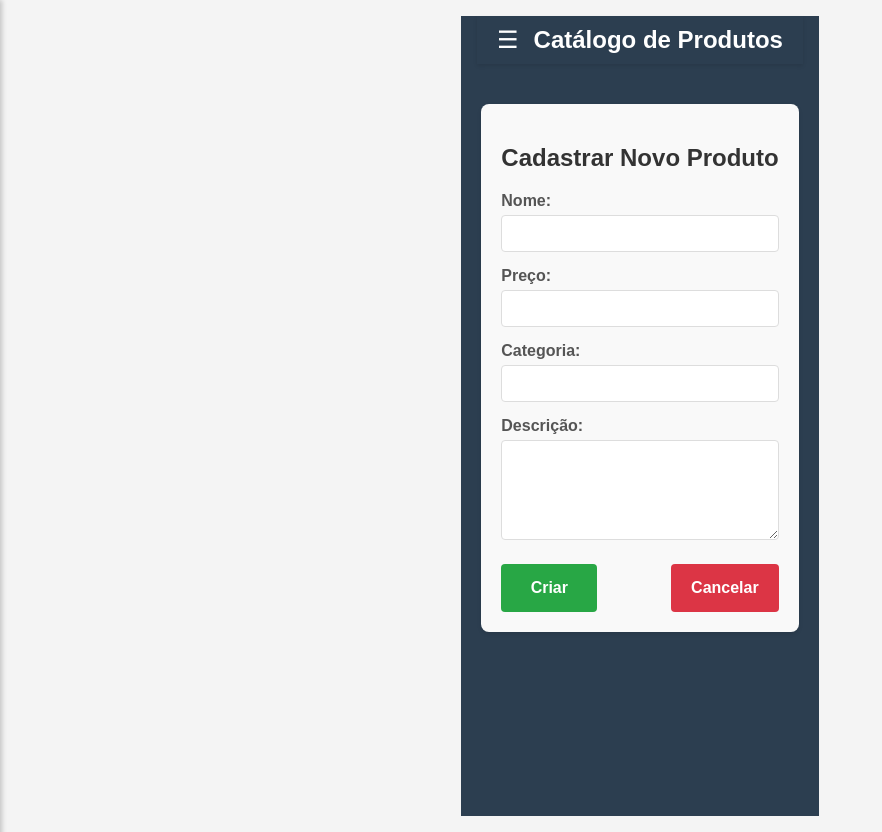
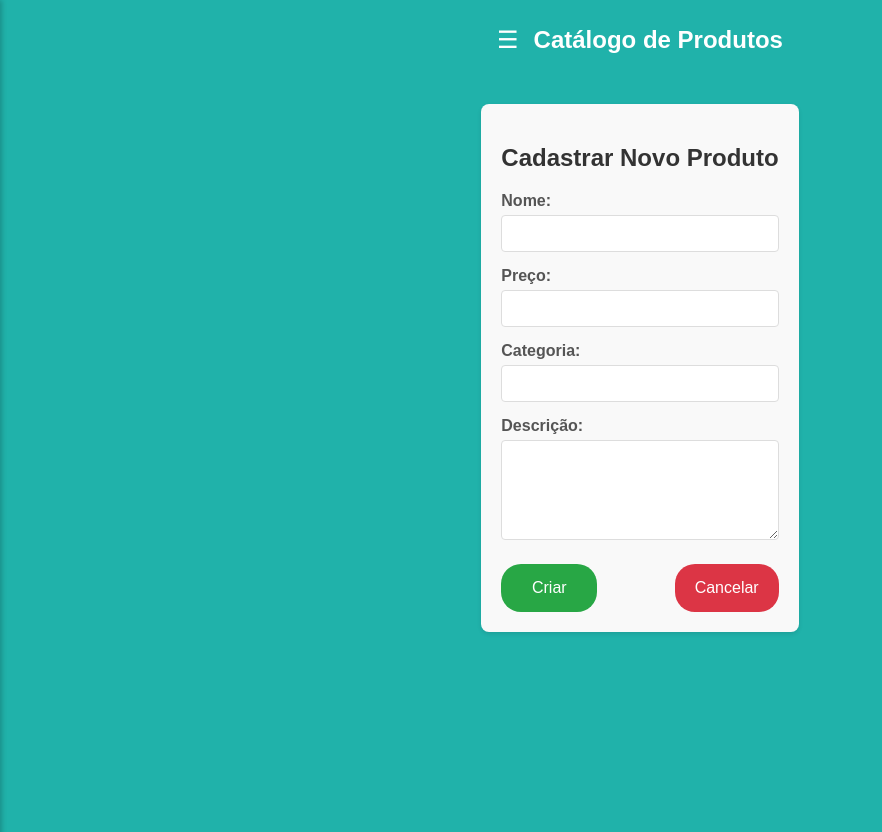
Before and after one commit to sp0oks/extensao-react, a React (Create React App) app: page /produtos/novo in a window 1280 px wide. Shown: the whole page, without its empty margins (0-882 px from the left). Built offline with nearby package versions, Linux system fonts and the light colour scheme.

Commit message:
altera estilo

```diff
--- a/src/components/ProductAction.jsx
+++ b/src/components/ProductAction.jsx
@@ -1,14 +1,18 @@
 import '../styles/Button.css';
 
-function geraBotao(className) {
+function geraBotao(className, buttonAction) {
     if (className === 'edit-button') {
-        return <button class="button edit-button">Editar</button>;
+        return <button className="button edit-button" onClick={buttonAction}>Editar</button>;
     } else if (className === 'delete-button') {
-        return <button class="button delete-button">Excluir</button>;
+        return <button className="button delete-button" onClick={buttonAction}>Excluir</button>;
+    } else if (className === 'create-button') {
+        return <button className="button create-button" onClick={buttonAction}>Criar</button>;
+    } else if (className === 'cancel-button') {
+        return <button className="button cancel-button" onClick={buttonAction}>Cancelar</button>;
     }
-    return <button class="button">{className}</button>;
+    return <button className="button">{className}</button>;
 }
 
-export default function Button({type}) {
-    return geraBotao(type);
+export default function ProductAction({ type, action = null }) {
+    return geraBotao(type, action);
 }
--- a/src/components/ProductList.jsx
+++ b/src/components/ProductList.jsx
@@ -1,7 +1,8 @@
 import { useState, useEffect } from 'react';
-import { useLoaderData, Link } from 'react-router-dom';
+import { useLoaderData } from 'react-router-dom';
 import ProductFilter from './ProductFilter';
 import ProductDeck from './ProductDeck';
+import '../styles/ProductList.css';
 
 export default function ProductList() {
   const allProducts = useLoaderData();
@@ -28,12 +29,9 @@ export default function ProductList() {
   };
 
   return (
-    <>
-      <Link to="/produtos/novo">
-        <button className="button new-product-button">Novo produto</button>
-      </Link>
+    <div className="main-content-wrapper">
       <ProductFilter onFilter={handleFilterChange} />
       <ProductDeck products={filteredProducts} />
-    </>
+    </div>
   );
 }
--- a/src/styles/App.css
+++ b/src/styles/App.css
@@ -1,7 +1,28 @@
 body {
     margin: 0;
     font-family: sans-serif;
-    background-color: #f4f4f4;
+    background-color: lightseagreen;
+}
+
+.header-content {
+  display: flex;
+  align-items: center;
+  justify-content: space-between;
+  max-width: 1200px;
+  margin: 0 auto;
+  background-color: #ffffff;
+  padding: 10px 20px;
+  border-radius: 8px;
+  box-shadow: 0 1px 3px rgba(0, 0, 0, 0.1);
+}
+
+.app-header {
+  padding: 10px 20px;
+  align-items: center;
+  display: flex;
+  align-items: center;
+  position: relative;
+  z-index: 1000;
 }
 
 .app-wrapper {
@@ -9,20 +30,10 @@ body {
   flex-direction: column;
   min-height: 100vh;
   align-items: center;
-  background-color: #2c3e50;
+  background-color: lightseagreen;
   width: 100%;
   max-width: 800px;
   margin: 0 auto;
-}
-
-.app-header {
-    display: flex;
-    align-items: center;
-    color: white;
-    padding: 10px 20px;
-    box-shadow: 0 2px 4px rgba(0, 0, 0, 0.1);
-    position: relative;
-    z-index: 1000;
 }
 
 .menu-toggle {
@@ -53,7 +64,7 @@ body {
   left: -250px;
   width: 250px;
   height: 100%;
-    background-color: #34495e;
+  background-color: #4a667d;
   color: white;
   padding-top: 60px;
   box-shadow: 2px 0 5px rgba(0, 0, 0, 0.2);
--- a/src/styles/Button.css
+++ b/src/styles/Button.css
@@ -11,7 +11,6 @@
     justify-content: center;
     align-items: center;
 }
-
 
 .edit-button {
     background-color: #e0e0e0;
@@ -29,6 +28,7 @@
 
 .delete-button {
     background-color: #dc3545;
+    color: white;
 }
 
 .delete-button:hover {
@@ -49,6 +49,23 @@
   background-color: #0056b3;
 }
 
+.create-button {
+    background-color: #28a745;
+    color: white;
+}
+
+.create-button:hover {
+    background-color: #218838;
+}
+
+.cancel-button {
+    background-color: #dc3545;
+    color: white;
+}
+
+.cancel-button:hover {
+    background-color: #c82333;
+}
 
 @media (max-width: 48rem) {
     .button {
--- a/src/styles/Form.css
+++ b/src/styles/Form.css
@@ -44,31 +44,3 @@
     justify-content: space-between;
     margin-top: 20px;
 }
-
-.form-buttons .button {
-    padding: 10px 20px;
-    border: none;
-    border-radius: 4px;
-    cursor: pointer;
-    font-size: 16px;
-    font-weight: bold;
-    transition: background-color 0.3s ease;
-}
-
-.create-button {
-    background-color: #28a745;
-    color: white;
-}
-
-.create-button:hover {
-    background-color: #218838;
-}
-
-.cancel-button {
-    background-color: #dc3545;
-    color: white;
-}
-
-.cancel-button:hover {
-    background-color: #c82333;
-}
--- /dev/null
+++ b/src/styles/ProductList.css
@@ -0,0 +1,5 @@
+.main-content-wrapper {
+    max-width: 60rem;
+    width: 100%;
+    margin: 20px auto;
+}
```
Lines whose indentation alone changed are shown as unchanged.
